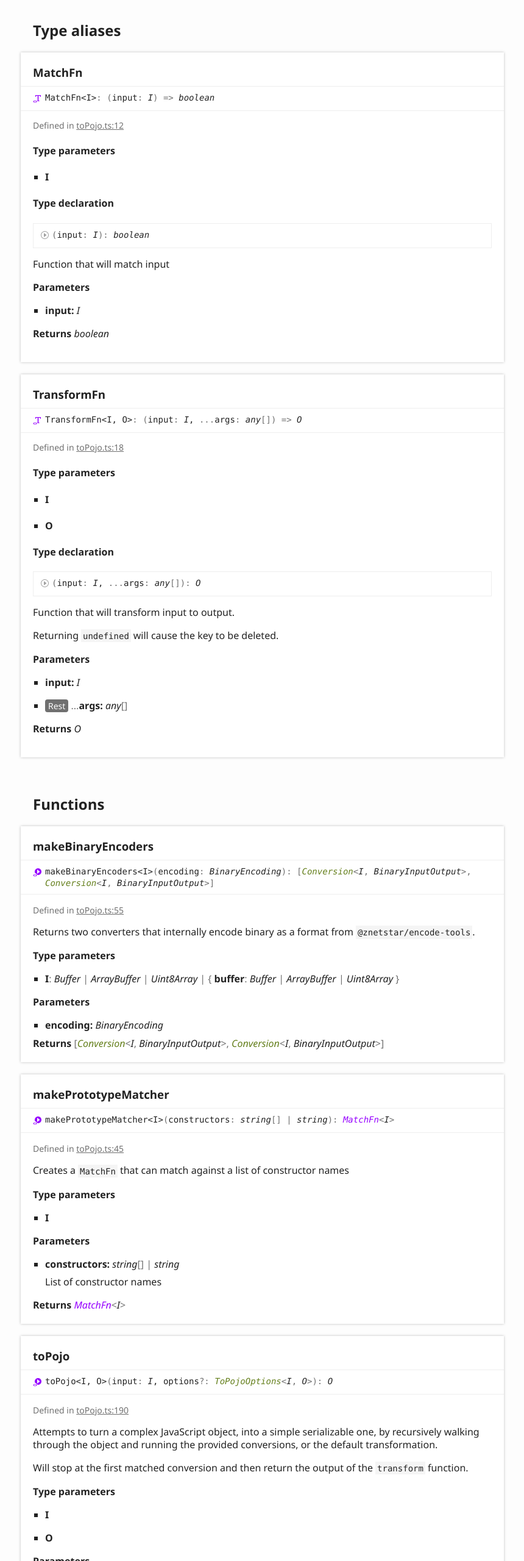
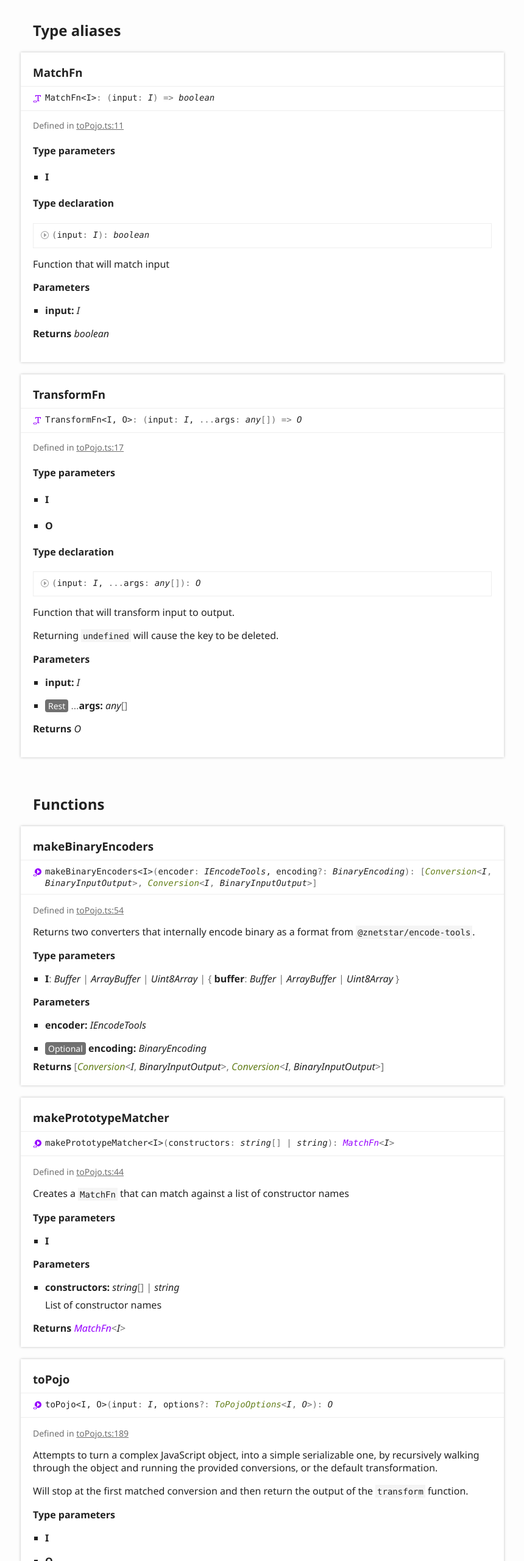
Before and after one commit to ThirdAct-Open-Source/to-pojo, a website: page docs/modules/toPojo.html in a window 1280 px wide. Shown: the part 997-3557 px from the top of the page at 61% size, without its empty margins (6-866 px from the left). Drawn offline with Linux system fonts and the light colour scheme.

Commit message:
allows encoder to be set manually

```diff
--- a/docs/modules/toPojo.html
+++ b/docs/modules/toPojo.html
@@ -122,7 +122,7 @@
 					<div class="tsd-signature tsd-kind-icon">Match<wbr>Fn&lt;I&gt;<span class="tsd-signature-symbol">:</span> <span class="tsd-signature-symbol">(</span>input<span class="tsd-signature-symbol">: </span><span class="tsd-signature-type">I</span><span class="tsd-signature-symbol">)</span><span class="tsd-signature-symbol"> =&gt; </span><span class="tsd-signature-type">boolean</span></div>
 					<aside class="tsd-sources">
 						<ul>
-							<li>Defined in <a href="https://github.com/ThirdAct-Open-Source/to-pojo/blob/27ab5b8/src/toPojo.ts#L12">toPojo.ts:12</a></li>
+							<li>Defined in <a href="https://github.com/ThirdAct-Open-Source/to-pojo/blob/f560835/src/toPojo.ts#L11">toPojo.ts:11</a></li>
 						</ul>
 					</aside>
 					<h4 class="tsd-type-parameters-title">Type parameters</h4>
@@ -164,7 +164,7 @@
 					<div class="tsd-signature tsd-kind-icon">Transform<wbr>Fn&lt;I, O&gt;<span class="tsd-signature-symbol">:</span> <span class="tsd-signature-symbol">(</span>input<span class="tsd-signature-symbol">: </span><span class="tsd-signature-type">I</span>, <span class="tsd-signature-symbol">...</span>args<span class="tsd-signature-symbol">: </span><span class="tsd-signature-type">any</span><span class="tsd-signature-symbol">[]</span><span class="tsd-signature-symbol">)</span><span class="tsd-signature-symbol"> =&gt; </span><span class="tsd-signature-type">O</span></div>
 					<aside class="tsd-sources">
 						<ul>
-							<li>Defined in <a href="https://github.com/ThirdAct-Open-Source/to-pojo/blob/27ab5b8/src/toPojo.ts#L18">toPojo.ts:18</a></li>
+							<li>Defined in <a href="https://github.com/ThirdAct-Open-Source/to-pojo/blob/f560835/src/toPojo.ts#L17">toPojo.ts:17</a></li>
 						</ul>
 					</aside>
 					<h4 class="tsd-type-parameters-title">Type parameters</h4>
@@ -214,13 +214,13 @@
 					<a name="makeBinaryEncoders" class="tsd-anchor"></a>
 					<h3>make<wbr>Binary<wbr>Encoders</h3>
 					<ul class="tsd-signatures tsd-kind-function tsd-parent-kind-module tsd-has-type-parameter">
-						<li class="tsd-signature tsd-kind-icon">make<wbr>Binary<wbr>Encoders&lt;I&gt;<span class="tsd-signature-symbol">(</span>encoding<span class="tsd-signature-symbol">: </span><span class="tsd-signature-type">BinaryEncoding</span><span class="tsd-signature-symbol">)</span><span class="tsd-signature-symbol">: </span><span class="tsd-signature-symbol">[</span><a href="../interfaces/toPojo.Conversion.html" class="tsd-signature-type" data-tsd-kind="Interface">Conversion</a><span class="tsd-signature-symbol">&lt;</span><span class="tsd-signature-type">I</span><span class="tsd-signature-symbol">, </span><span class="tsd-signature-type">BinaryInputOutput</span><span class="tsd-signature-symbol">&gt;</span><span class="tsd-signature-symbol">, </span><a href="../interfaces/toPojo.Conversion.html" class="tsd-signature-type" data-tsd-kind="Interface">Conversion</a><span class="tsd-signature-symbol">&lt;</span><span class="tsd-signature-type">I</span><span class="tsd-signature-symbol">, </span><span class="tsd-signature-type">BinaryInputOutput</span><span class="tsd-signature-symbol">&gt;</span><span class="tsd-signature-symbol">]</span></li>
+						<li class="tsd-signature tsd-kind-icon">make<wbr>Binary<wbr>Encoders&lt;I&gt;<span class="tsd-signature-symbol">(</span>encoder<span class="tsd-signature-symbol">: </span><span class="tsd-signature-type">IEncodeTools</span>, encoding<span class="tsd-signature-symbol">?: </span><span class="tsd-signature-type">BinaryEncoding</span><span class="tsd-signature-symbol">)</span><span class="tsd-signature-symbol">: </span><span class="tsd-signature-symbol">[</span><a href="../interfaces/toPojo.Conversion.html" class="tsd-signature-type" data-tsd-kind="Interface">Conversion</a><span class="tsd-signature-symbol">&lt;</span><span class="tsd-signature-type">I</span><span class="tsd-signature-symbol">, </span><span class="tsd-signature-type">BinaryInputOutput</span><span class="tsd-signature-symbol">&gt;</span><span class="tsd-signature-symbol">, </span><a href="../interfaces/toPojo.Conversion.html" class="tsd-signature-type" data-tsd-kind="Interface">Conversion</a><span class="tsd-signature-symbol">&lt;</span><span class="tsd-signature-type">I</span><span class="tsd-signature-symbol">, </span><span class="tsd-signature-type">BinaryInputOutput</span><span class="tsd-signature-symbol">&gt;</span><span class="tsd-signature-symbol">]</span></li>
 					</ul>
 					<ul class="tsd-descriptions">
 						<li class="tsd-description">
 							<aside class="tsd-sources">
 								<ul>
-									<li>Defined in <a href="https://github.com/ThirdAct-Open-Source/to-pojo/blob/27ab5b8/src/toPojo.ts#L55">toPojo.ts:55</a></li>
+									<li>Defined in <a href="https://github.com/ThirdAct-Open-Source/to-pojo/blob/f560835/src/toPojo.ts#L54">toPojo.ts:54</a></li>
 								</ul>
 							</aside>
 							<div class="tsd-comment tsd-typography">
@@ -237,7 +237,10 @@
 							<h4 class="tsd-parameters-title">Parameters</h4>
 							<ul class="tsd-parameters">
 								<li>
-									<h5>encoding: <span class="tsd-signature-type">BinaryEncoding</span></h5>
+									<h5>encoder: <span class="tsd-signature-type">IEncodeTools</span></h5>
+								</li>
+								<li>
+									<h5><span class="tsd-flag ts-flagOptional">Optional</span> encoding: <span class="tsd-signature-type">BinaryEncoding</span></h5>
 									<div class="tsd-comment tsd-typography">
 									</div>
 								</li>
@@ -256,7 +259,7 @@
 						<li class="tsd-description">
 							<aside class="tsd-sources">
 								<ul>
-									<li>Defined in <a href="https://github.com/ThirdAct-Open-Source/to-pojo/blob/27ab5b8/src/toPojo.ts#L45">toPojo.ts:45</a></li>
+									<li>Defined in <a href="https://github.com/ThirdAct-Open-Source/to-pojo/blob/f560835/src/toPojo.ts#L44">toPojo.ts:44</a></li>
 								</ul>
 							</aside>
 							<div class="tsd-comment tsd-typography">
@@ -293,7 +296,7 @@
 						<li class="tsd-description">
 							<aside class="tsd-sources">
 								<ul>
-									<li>Defined in <a href="https://github.com/ThirdAct-Open-Source/to-pojo/blob/27ab5b8/src/toPojo.ts#L190">toPojo.ts:190</a></li>
+									<li>Defined in <a href="https://github.com/ThirdAct-Open-Source/to-pojo/blob/f560835/src/toPojo.ts#L189">toPojo.ts:189</a></li>
 								</ul>
 							</aside>
 							<div class="tsd-comment tsd-typography">
--- a/package.json
+++ b/package.json
@@ -1,6 +1,6 @@
 {
     "name": "@thirdact/to-pojo",
-    "version": "2.1.1",
+    "version": "2.2.0",
     "description": "A simple module that attempts to turn a complex javascript object into a simple one using pre-defined conversion methods.",
     "main": "lib/index.js",
     "scripts": {
```
Also changed, not shown: docs/classes/toPojo.ToPojo.html (+2 -2 lines), docs/interfaces/toPojo.Conversion.html (+2 -2 lines), docs/interfaces/toPojo.ToPojoOptions.html (+2 -2 lines), src/toPojo.ts (+6 -7 lines), 1 other file.
